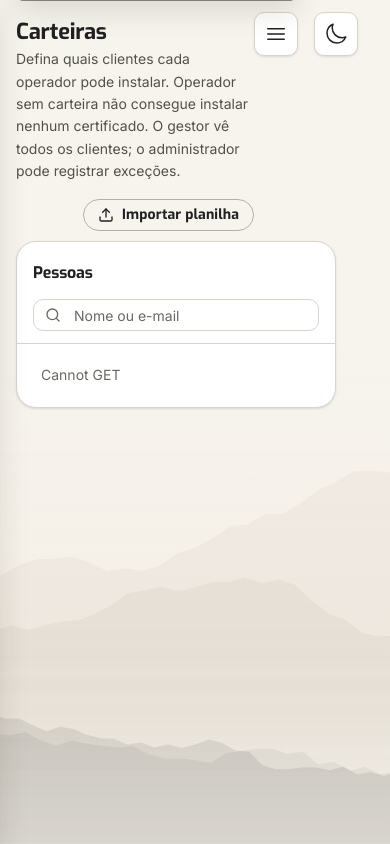
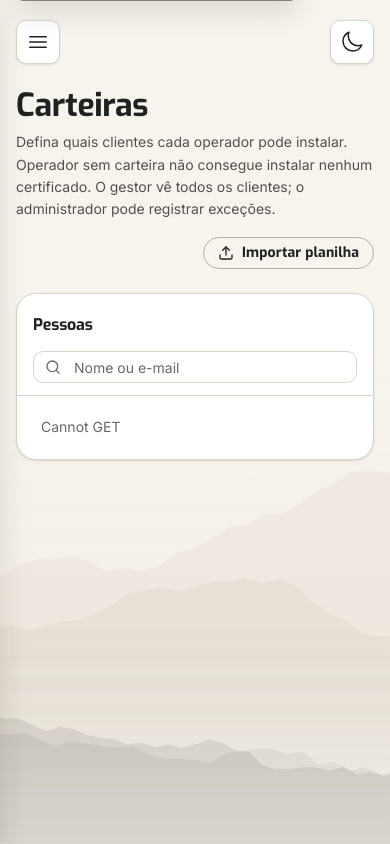
Before and after one commit to roberioanalisecontabil-jpg/robot_cert, a Python web app: template templates/carteiras.html in a window 390 px wide. Run offline with Jinja, Linux system fonts and the light colour scheme; the template is opened without the code that fills it, so the values that code supplies are empty.

Commit message:
fix(layout): fluidez.css so a partir de 769px; Carteiras so com 2 colunas
Revisor: no celular o sino/tema cobriam o titulo, a moldura da tabela
voltava, e as Carteiras ficavam presas na coluna de 20rem ate 1024px.

Co-Authored-By: Claude Opus 5.5 <noreply@anthropic.com>

```diff
--- a/static/fluidez.css
+++ b/static/fluidez.css
@@ -3,6 +3,10 @@
    Carregado por ULTIMO nas paginas internas (nao no Dashboard, no login nem
    na Wiki). Desfazer = tirar o <link> deste arquivo e o de fluidez nos
    templates. Nao muda cor, borda, raio nem sombra do Aguia DS. */
+/* Celular (ate 768px) fica como antes: as regras de telefone de style.css,
+   aguia-listas.css e aguia-carteiras.css continuam valendo. */
+@media (min-width: 769px) {
+
 :root {
   /* Respiro do main: 24px hoje -> ~16px em 1536, ~22px em 1920 */
   --pp-pad: clamp(.75rem, 1.6vw - .5rem, 1.5rem);
@@ -116,7 +120,10 @@
 }
 
 /* 6. Carteiras: lista de pessoas mais larga e da altura da janela. */
-.cg-cart-layout { grid-template-columns: minmax(20rem, 30%) minmax(0, 1fr); gap: var(--pp-gap); }
+/* so com as duas colunas lado a lado; ate 1024px a tela vira duas etapas */
+@media (min-width: 1025px) {
+  .cg-cart-layout { grid-template-columns: minmax(20rem, 30%) minmax(0, 1fr); gap: var(--pp-gap); }
+}
 @media (min-width: 1025px) {
   .cg-op-rolagem,
   .cg-com-acess .cg-op-rolagem { max-height: max(12rem, calc(100vh - 21rem)); }
@@ -147,3 +154,5 @@
 .main-content:has(> .ag-page__head) > .topbar-actions { right: max(var(--pp-pad-x), calc((100% - 1440px) / 2)); }
 /* moldura da tabela com um pouco mais de ar por dentro: ~20px em 1536 */
 .cg-tabela-card { padding: clamp(.625rem, 1.04vw - .25rem, 1rem) clamp(1rem, 1.3vw, 1.5rem); }
+
+}  /* @media (min-width: 769px) */
```
